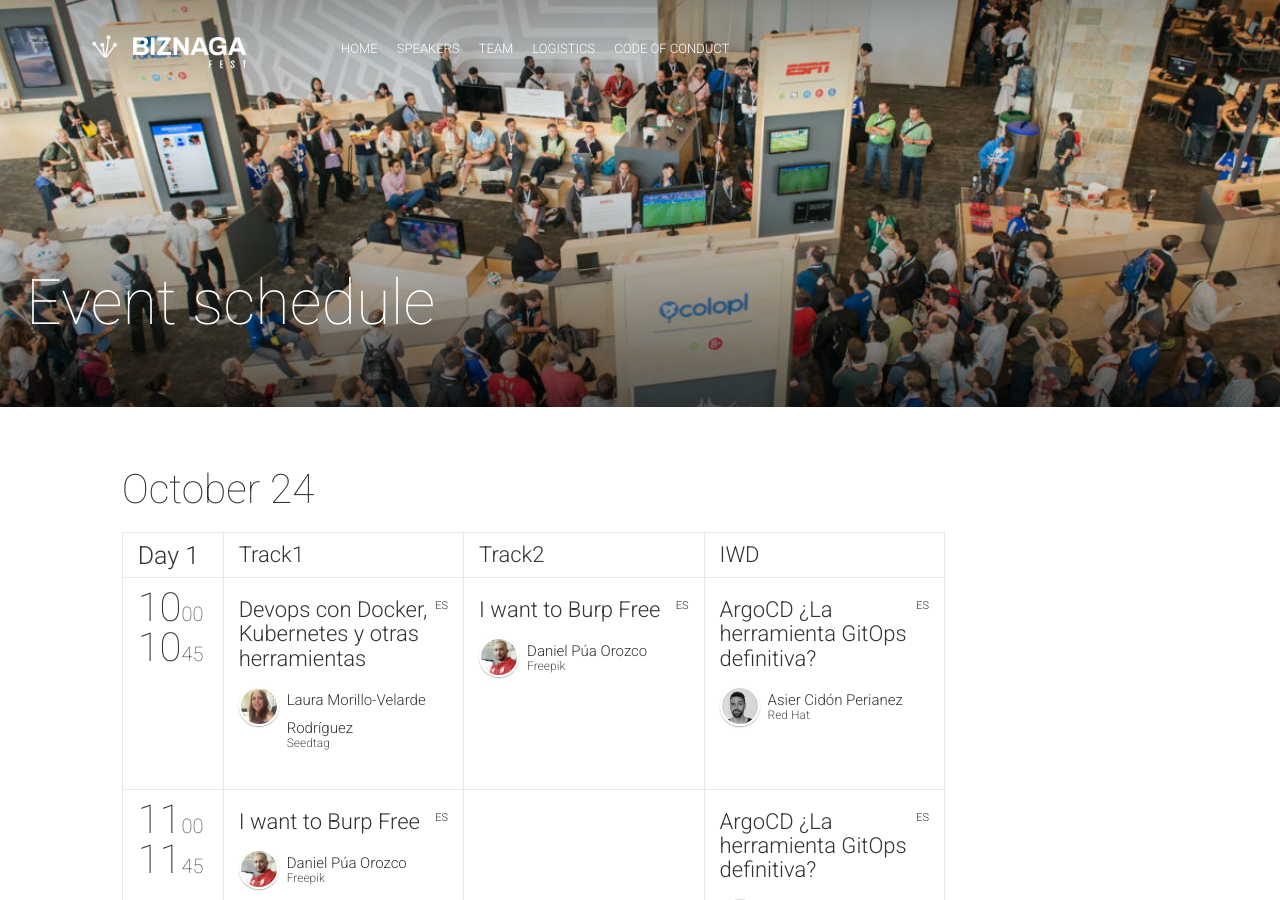
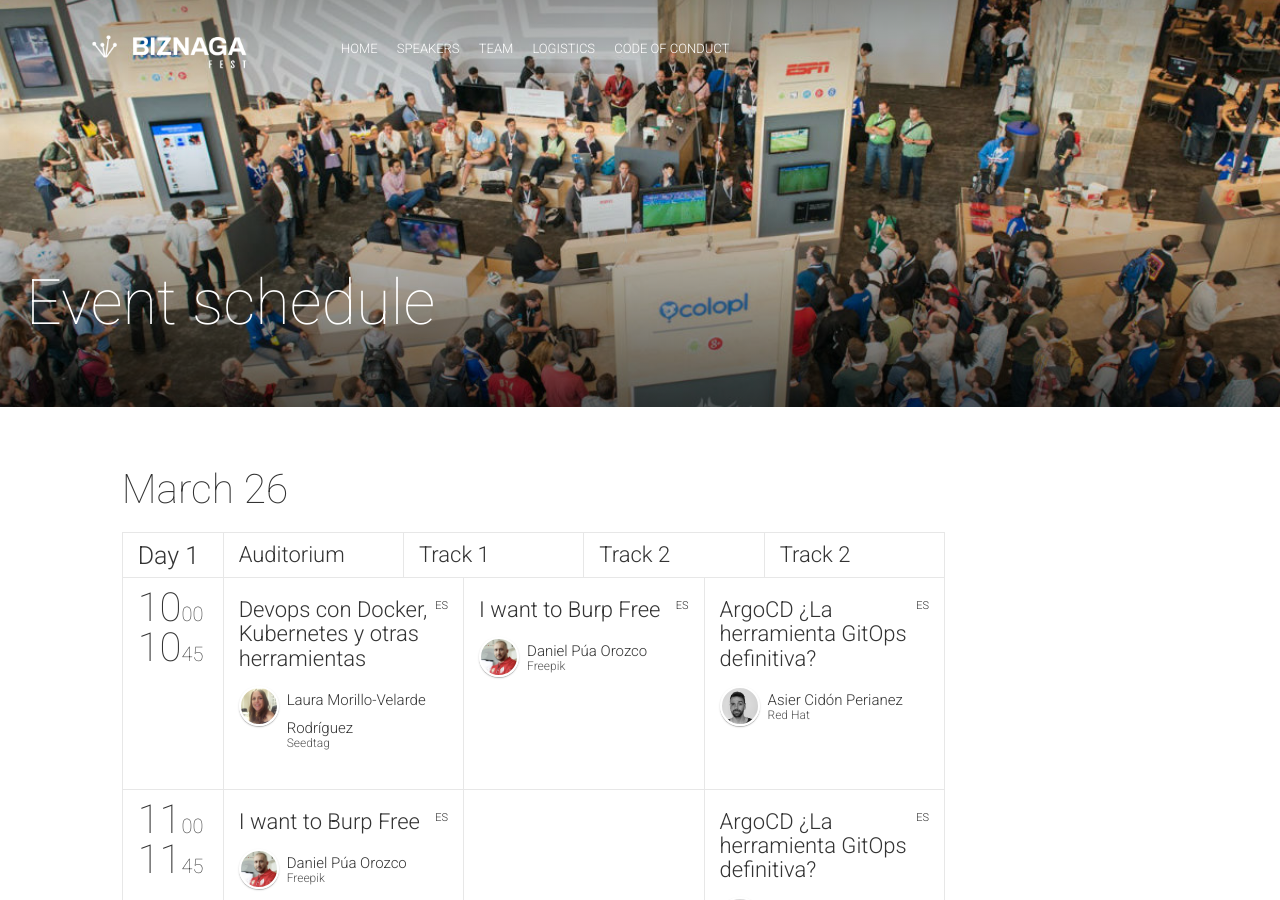
Before and after one commit to GDGMalaga/BiznagaFest-22, a Jekyll site: the page built from schedule.html, in a window 1280 px wide and 900 px high. Built offline with Jekyll 4.4.1, drawn with Linux system fonts in a browser that asks for light colours; nearby versions of some CDN libraries; comment, search, counter and statistics services are not loaded.

Commit message:
Add missing tracks

```diff
--- a/_data/schedule.yml
+++ b/_data/schedule.yml
@@ -1,10 +1,11 @@
 -
-  date: "2014-10-24"
-  dateReadable: "October 24"
+  date: "2022-03-26"
+  dateReadable: "March 26"
   tracks:
-    - {title: "Track1", color: "#90be4e"}
-    - {title: "Track2", color: "#03a9f4"}
-    - {title: "IWD", color: "#e91e63"}
+    - {title: "Auditorium", color: "#90be4e"}
+    - {title: "Track 1", color: "#03a9f4"}
+    - {title: "Track 2", color: "#e91e63"}
+    - {title: "Track 2", color: "#e5be01"}
   timeslots:
     - {
     	startTime: "10:00",
```
